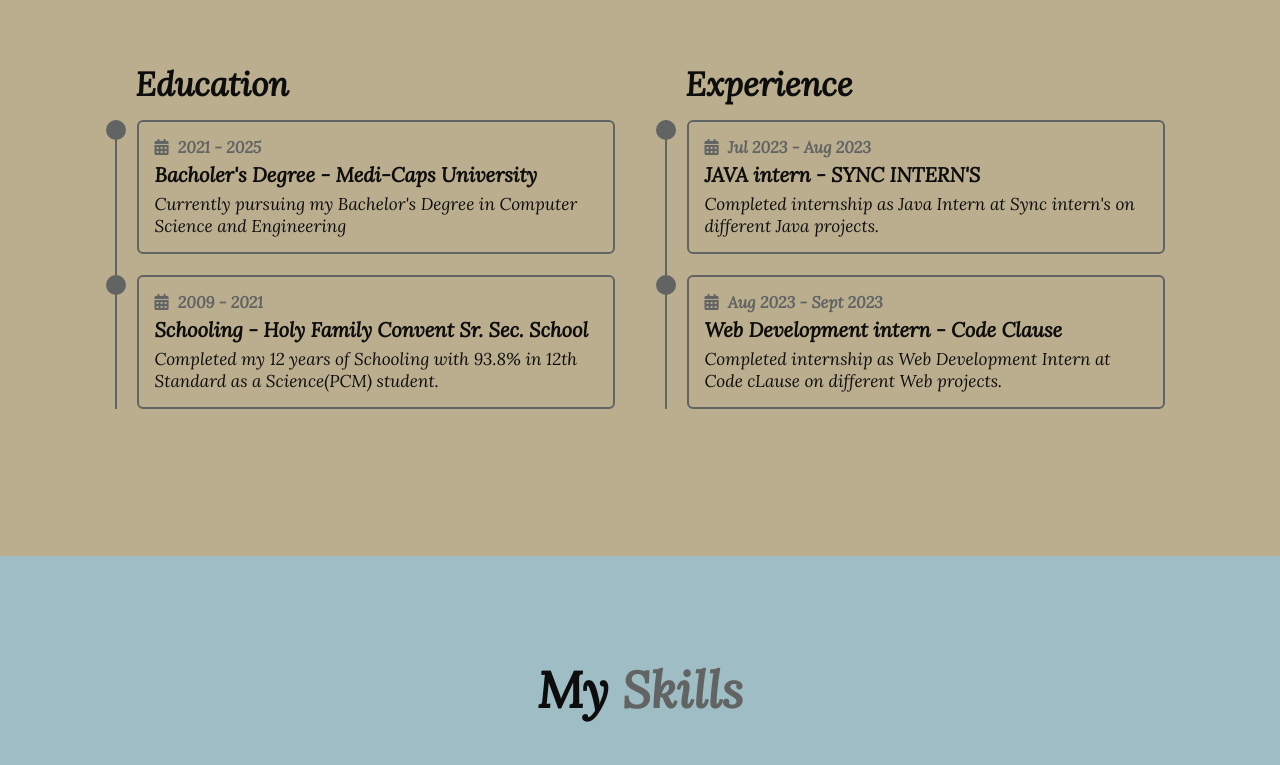
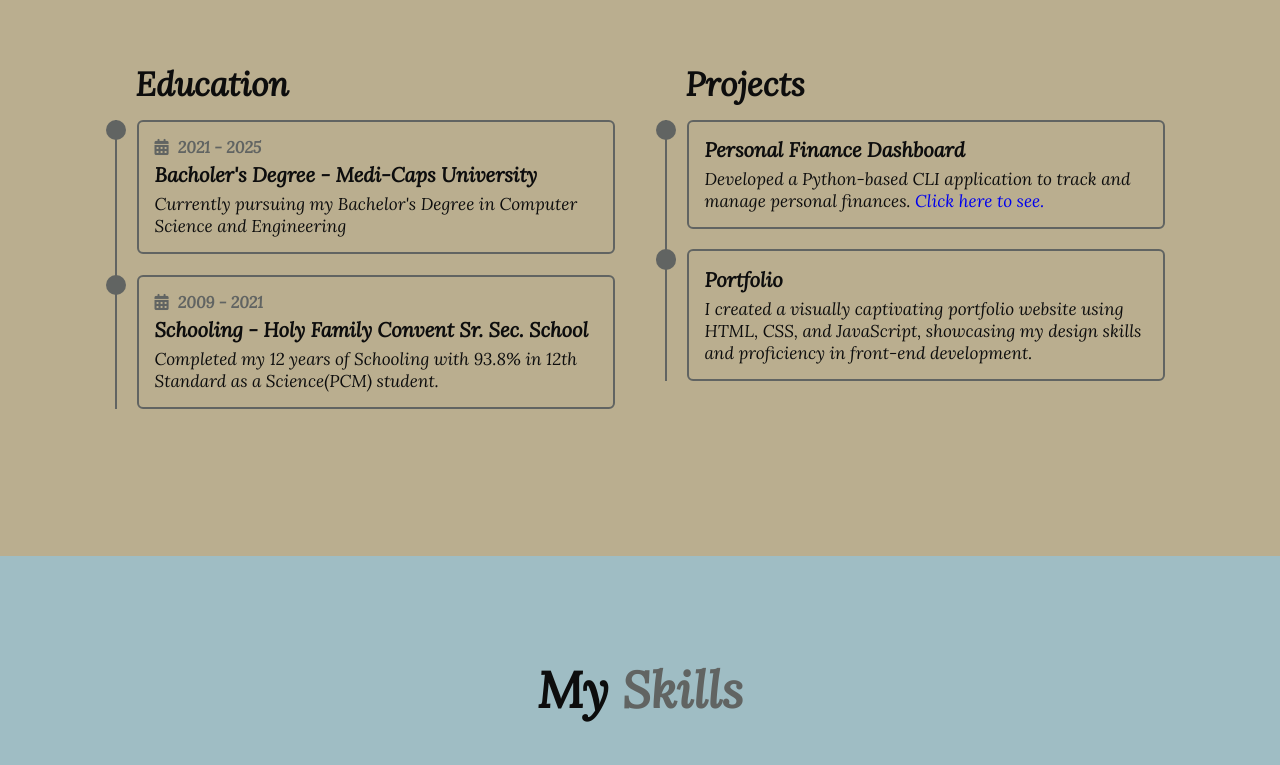
Before and after one commit to deveshi27/My_Portfolio, a plain HTML site: page index.html in a window 1280 px wide. Shown: the part 1844-2609 px from the top of the page. Drawn offline with nearby package versions, Linux system fonts and the light colour scheme; a web font is replaced by a local one.

Commit message:
Add files via upload

```diff
--- a/index.html
+++ b/index.html
@@ -42,7 +42,7 @@
                 <a href="https://www.linkedin.com/in/deveshi-nema-26b301244/"><i class="fa-brands fa-linkedin"></i></a>
                 <a href="https://github.com/deveshi27"><i class="fa-brands fa-github"></i></a>
             </div>
-            <a href="https://drive.google.com/file/d/1L_EP0S9biPZK9j_0pORUlWLDXT2SxicL/view?usp=sharing" class="btn">Resume</a>
+            <a href="https://drive.google.com/file/d/1kOeS7QMjNXG0qB7c-dzWBgGjEqo4V_gm/view?usp=sharing" class="btn">Resume</a>
         </div>
         <div class="home-img">
             <img class="home-img" src="images/home-img.png" width="auto" height="auto" >
@@ -87,21 +87,21 @@
             </div>
 
             <div class="education-column">
-                <h3 class="title">Experience</h3>
+                <h3 class="title">Projects</h3>
                 <div class="education-box">
                     <div class="education-content">
                         <div class="content">
-                            <div class="year"><i class="fa-solid fa-calendar-days"></i> Jul 2023 - Aug 2023</div>
-                            <h3>JAVA intern - SYNC INTERN'S</h3>
-                            <p>Completed internship as Java Intern at Sync intern's on different Java projects.</p>
+                            <h3>Personal Finance Dashboard</h3>
+                            <p>Developed a Python-based CLI application to track and manage personal finances.
+                            <a href="https://github.com/deveshi27/Pyproject">Click here to see.</a>
+                            </p>
                         </div>
                     </div>
 
                     <div class="education-content">
                         <div class="content">
-                            <div class="year"><i class="fa-solid fa-calendar-days"></i> Aug 2023 - Sept 2023</div>
-                            <h3>Web Development intern - Code Clause</h3>
-                            <p>Completed internship as Web Development Intern at Code cLause on different Web projects.
+                            <h3>Portfolio</h3>
+                            <p>I created a visually captivating portfolio website using HTML, CSS, and JavaScript, showcasing my design skills and proficiency in front-end development.
                             </p>
                         </div>
                     </div>
```
